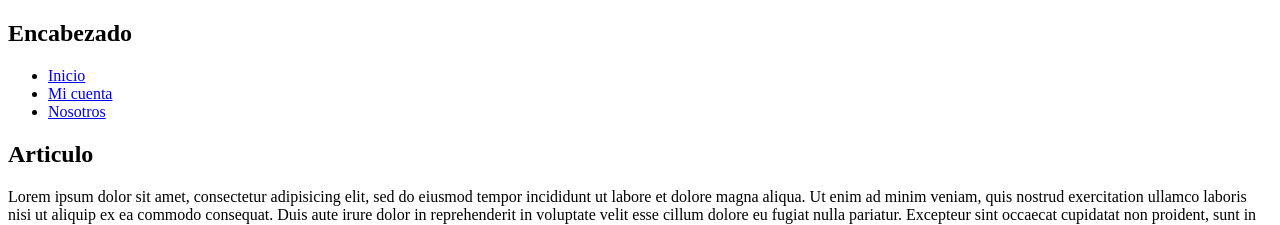
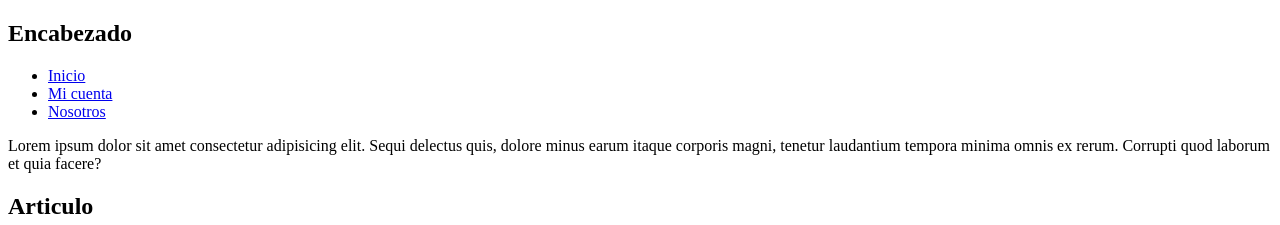
Before and after one commit to Lennwmedia/practica, a plain HTML site: page index.html in a window 1280 px wide. Shown: the top 225 px of the page. Drawn offline with Linux system fonts and the light colour scheme.

Commit message:
first commit

```diff
--- a/index.html
+++ b/index.html
@@ -16,6 +16,7 @@
 				<li><a href="nosotros.html">Nosotros</a></li>
 			</ul>
 		</nav>
+		<p>Lorem ipsum dolor sit amet consectetur adipisicing elit. Sequi delectus quis, dolore minus earum itaque corporis magni, tenetur laudantium tempora minima omnis ex rerum. Corrupti quod laborum et quia facere?</p>
 	</header>
 <article>
 	<section>
```
Also changed, not shown: 1 other file.
